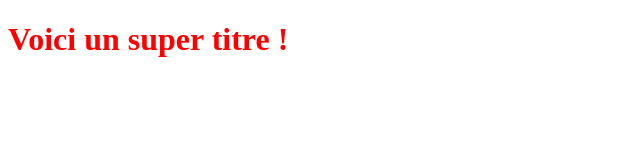
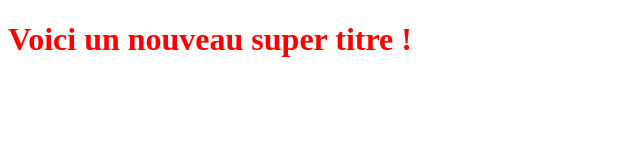
Before and after one commit to eallimant/Hello-World, a plain HTML site: page index.html in a window 1280 px wide. Shown: the whole page, without its empty margins (0-640 px from the left). Drawn offline with Linux system fonts and the light colour scheme.

Commit message:
Seconde modification du titre

```diff
--- a/index.html
+++ b/index.html
@@ -5,6 +5,6 @@
    <link rel="stylesheet" type="text/css" href="styles.css">
 </head>
 <body>
-   <h1>Voici un super titre !</h1>
+   <h1>Voici un nouveau super titre !</h1>
 </body>
 </html>
```
